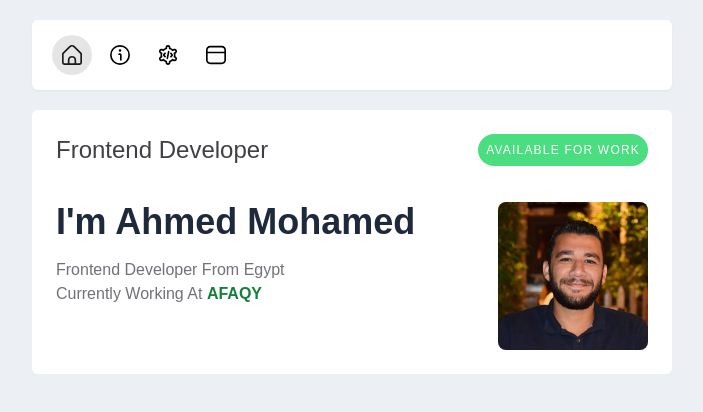
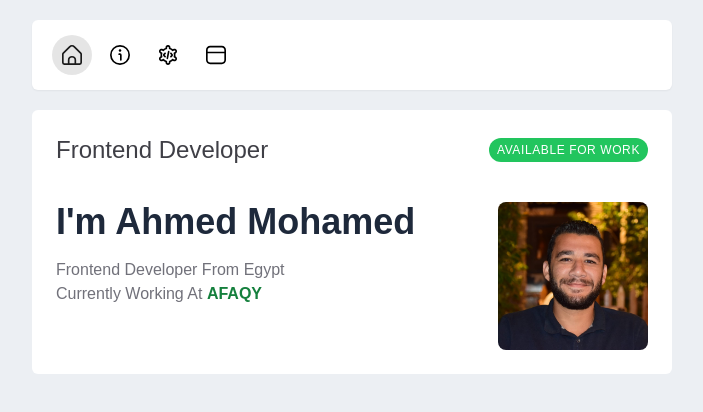
Before and after one commit to ahmedmohamed26/portfolio, a Next.js app: page / in a window 1280 px wide. Shown: the top 412 px of the page, without its empty margins (288-991 px from the left). Built offline with nearby package versions, Linux system fonts and the light colour scheme.

Commit message:
fix AVAILABLE budge (UI)

```diff
--- a/app/page.tsx
+++ b/app/page.tsx
@@ -7,7 +7,7 @@
         <h2 className="main-gray-color	text-2xl  font-PoppinsRegular">
           Frontend Developer
         </h2>
-        <h2 className="text-white	text-xs tracking-[.10em] relative bg-green-400 p-2 rounded-full font-PoppinsRegular">
+        <h2 className="text-white	text-xs tracking-[.05em] relative bg-green-500 py-1 px-2 rounded-full font-PoppinsRegular">
           AVAILABLE FOR WORK
         </h2>
       </div>
@@ -39,6 +39,7 @@
             className="rounded-lg"
           />
         </div>
+        <ul></ul>
       </div>
     </section>
   );
```
